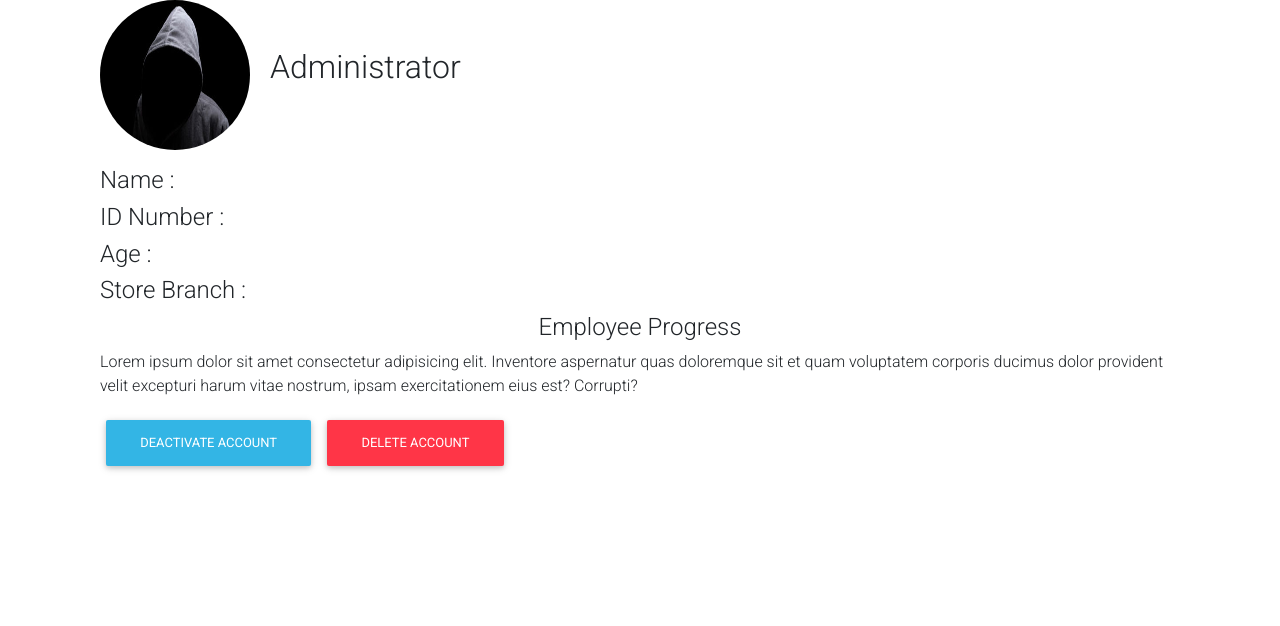
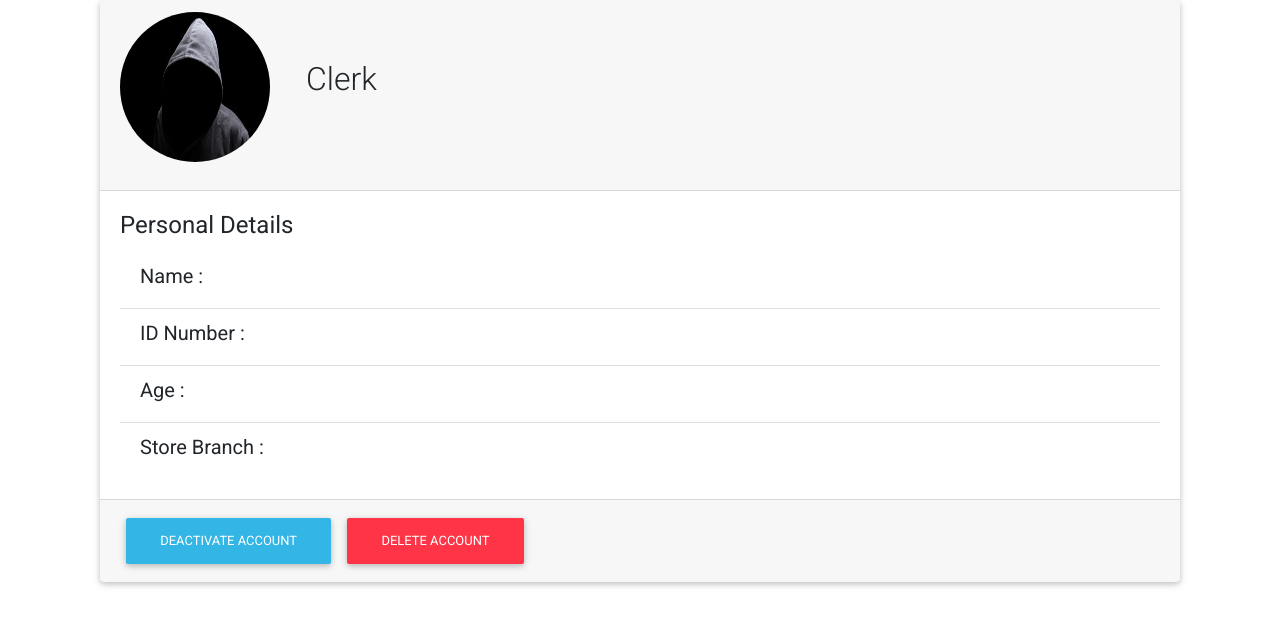
Before and after one commit to Virsail/Inventory-Management-System, a Flask app: page /merchant/administrators/administrator in a window 1280 px wide. Shown: the top 626 px of the page. Run offline with Flask 2, Linux system fonts and the light colour scheme; some libraries are stand-ins or nearby versions.

Commit message:
add a bootstrap card to display employee properties

```diff
--- a/app/templates/merchant/admin_merchant.html
+++ b/app/templates/merchant/admin_merchant.html
@@ -5,23 +5,31 @@
 {% endblock styles %}
 {% block content %}
 <div class="container">
+  <div class="card details mb-3">
+    <div class="card-header">
       <div class="image d-flex">
         <img class="rounded-circle account-img" src="{{ url_for('static', filename='img/default.jpg') }}" alt="">
-    <h2 class="align-items-center mt-5">Administrator</h2>
+        <h2 class="align-items-center ml-3 mt-5">Clerk</h2>
       </div>
-  <div class="details">
-    <h4>Name :</h4>
-    <h4>ID Number :</h4>
-    <h4>Age :</h4>
-    <h4>Store Branch :</h4>
     </div>
-  <div class="employee-progress">
-    <h4 class="text-center">Employee Progress</h4>
-    <p>Lorem ipsum dolor sit amet consectetur adipisicing elit. Inventore aspernatur quas doloremque sit et quam
-      voluptatem corporis ducimus dolor provident velit excepturi harum vitae nostrum, ipsam exercitationem eius est?
-      Corrupti?</p>
+    <div class="card-body">
+      <h4 class="card-title">Personal Details</h4>
+      <ul class="list-group list-group-flush">
+        <li class="list-group-item">
+          <h5>Name :</h5>
+        </li>
+        <li class="list-group-item">
+          <h5>ID Number :</h5>
+        </li>
+        <li class="list-group-item">
+          <h5>Age :</h5>
+        </li>
+        <li class="list-group-item">
+          <h5>Store Branch :</h5>
+        </li>
+      </ul>
     </div>
-  <div class="update">
+    <div class="card-footer">
       <a class="btn btn-info" href="">Deactivate Account</a>
       <button type="submit" class="btn btn-danger">Delete Account</button>
     </div>
```
Lines whose indentation alone changed are shown as unchanged.
